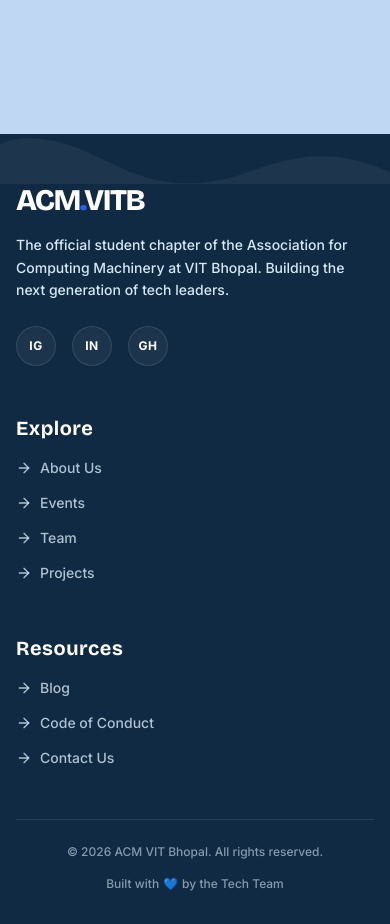
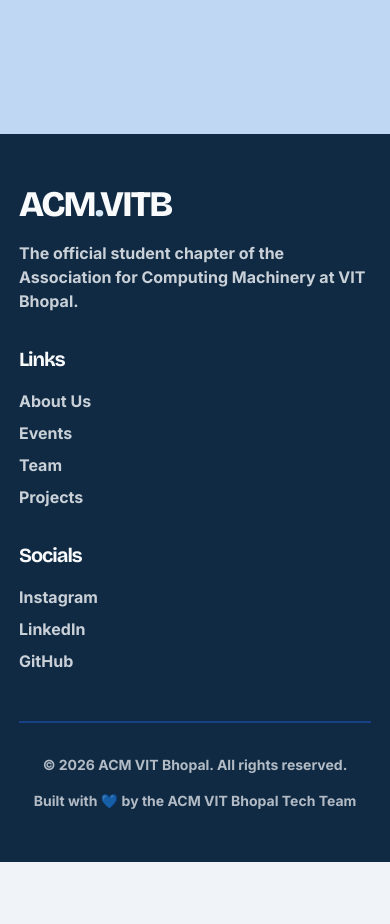
Before and after one commit to acm-vitbhopal/website, a Next.js app: page / in a window 390 px wide. Shown: the part 8240-9164 px from the top of the page. After the commit the page ends 9102 px from the top, so only its background shows below. Built offline with nearby package versions, Linux system fonts and the light colour scheme.

Commit message:
feat: edited footer for mobile responsiveness

```diff
--- a/src/components/layout/Footer.jsx
+++ b/src/components/layout/Footer.jsx
@@ -1,63 +1,44 @@
 import Link from "next/link";
-import { ArrowRight } from "lucide-react";
 
 export function Footer() {
+  const year = new Date().getFullYear();
+
   return (
-    <footer className="mt-auto bg-brand-navy text-white overflow-hidden relative">
-      {/* Decorative Wave Overlay - Reduced Height */}
-      <div className="absolute top-0 left-0 w-full overflow-hidden leading-none rotate-180 opacity-5">
-        <svg className="relative block w-full h-[50px] md:h-[70px]" data-name="Layer 1" xmlns="http://www.w3.org/2000/svg" viewBox="0 0 1200 120" preserveAspectRatio="none">
-          <path d="M321.39,56.44c58-10.79,114.16-30.13,172-41.86,82.39-16.72,168.19-17.73,250.45-.39C823.78,31,906.67,72,985.66,92.83c70.05,18.48,146.53,26.09,214.34,3V0H0V27.35A600.21,600.21,0,0,0,321.39,56.44Z" fill="#ffffff"></path>
-        </svg>
-      </div>
-
-      <div className="container mx-auto px-4 pt-12 pb-8 md:pt-16 md:pb-8 relative z-10">
-        <div className="grid grid-cols-1 md:grid-cols-4 gap-12 lg:gap-8">
-
+    <footer className="mt-auto brutal-border border-x-0 border-b-0 bg-brand-navy text-brand-off-white">
+      <div className="container mx-auto px-4 py-12 md:py-16">
+        <div className="grid grid-cols-1 md:grid-cols-4 gap-8">
           <div className="md:col-span-2">
-            <Link href="/" className="font-space-grotesk text-3xl lg:text-4xl font-black tracking-tighter block mb-4 text-white">
-              ACM<span className="text-brand-blue">.</span>VITB
+            <Link href="/" className="font-space-grotesk text-4xl font-black tracking-tighter block mb-4">
+              ACM<span className="text-brand-light-blue">.</span>VITB
             </Link>
-            <p className="font-medium font-inter text-brand-light-blue max-w-sm mb-6 leading-relaxed text-sm md:text-base">
-              The official student chapter of the Association for Computing Machinery at VIT Bhopal. Building the next generation of tech leaders.
+            <p className="font-bold max-w-sm text-brand-off-white/80">
+              The official student chapter of the Association for Computing Machinery at VIT Bhopal.
             </p>
-            <div className="flex gap-4">
-              <a href="#" className="flex items-center justify-center w-10 h-10 bg-white/5 hover:bg-brand-blue rounded-full transition-colors border-[1px] border-white/10 font-bold text-xs tracking-wider">
-                IG
-              </a>
-              <a href="#" className="flex items-center justify-center w-10 h-10 bg-white/5 hover:bg-brand-blue rounded-full transition-colors border-[1px] border-white/10 font-bold text-xs tracking-wider">
-                IN
-              </a>
-              <a href="#" className="flex items-center justify-center w-10 h-10 bg-white/5 hover:bg-brand-blue rounded-full transition-colors border-[1px] border-white/10 font-bold text-xs tracking-wider">
-                GH
-              </a>
-            </div>
           </div>
 
           <div>
-            <h3 className="font-space-grotesk font-bold text-xl mb-4 text-white tracking-wide">Explore</h3>
-            <ul className="space-y-3 font-medium font-inter text-brand-light-blue/80 text-sm md:text-base">
-              <li><Link href="/about" className="hover:text-brand-blue hover:translate-x-1 inline-flex items-center transition-all"><ArrowRight className="w-4 h-4 mr-2" /> About Us</Link></li>
-              <li><Link href="/events" className="hover:text-brand-blue hover:translate-x-1 inline-flex items-center transition-all"><ArrowRight className="w-4 h-4 mr-2" /> Events</Link></li>
-              <li><Link href="/team" className="hover:text-brand-blue hover:translate-x-1 inline-flex items-center transition-all"><ArrowRight className="w-4 h-4 mr-2" /> Team</Link></li>
-              <li><Link href="/projects" className="hover:text-brand-blue hover:translate-x-1 inline-flex items-center transition-all"><ArrowRight className="w-4 h-4 mr-2" /> Projects</Link></li>
+            <h3 className="font-space-grotesk font-bold text-xl mb-4">Links</h3>
+            <ul className="space-y-2 font-bold">
+              <li><Link href="/about" className="hover:underline underline-offset-4 text-brand-off-white/80 hover:text-brand-light-blue">About Us</Link></li>
+              <li><Link href="/events" className="hover:underline underline-offset-4 text-brand-off-white/80 hover:text-brand-light-blue">Events</Link></li>
+              <li><Link href="/team" className="hover:underline underline-offset-4 text-brand-off-white/80 hover:text-brand-light-blue">Team</Link></li>
+              <li><Link href="/projects" className="hover:underline underline-offset-4 text-brand-off-white/80 hover:text-brand-light-blue">Projects</Link></li>
             </ul>
           </div>
 
           <div>
-            <h3 className="font-space-grotesk font-bold text-xl mb-4 text-white tracking-wide">Resources</h3>
-            <ul className="space-y-3 font-medium font-inter text-brand-light-blue/80 text-sm md:text-base">
-              <li><a href="#" className="hover:text-brand-blue hover:translate-x-1 inline-flex items-center transition-all"><ArrowRight className="w-4 h-4 mr-2" /> Blog</a></li>
-              <li><a href="#" className="hover:text-brand-blue hover:translate-x-1 inline-flex items-center transition-all"><ArrowRight className="w-4 h-4 mr-2" /> Code of Conduct</a></li>
-              <li><a href="#" className="hover:text-brand-blue hover:translate-x-1 inline-flex items-center transition-all"><ArrowRight className="w-4 h-4 mr-2" /> Contact Us</a></li>
+            <h3 className="font-space-grotesk font-bold text-xl mb-4">Socials</h3>
+            <ul className="space-y-2 font-bold">
+              <li><a href="https://instagram.com/acmvitbhopal" target="_blank" rel="noopener noreferrer" className="hover:underline underline-offset-4 text-brand-off-white/80 hover:text-brand-light-blue">Instagram</a></li>
+              <li><a href="https://linkedin.com/company/acmvitbhopal" target="_blank" rel="noopener noreferrer" className="hover:underline underline-offset-4 text-brand-off-white/80 hover:text-brand-light-blue">LinkedIn</a></li>
+              <li><a href="https://github.com/acm-vitbhopal" target="_blank" rel="noopener noreferrer" className="hover:underline underline-offset-4 text-brand-off-white/80 hover:text-brand-light-blue">GitHub</a></li>
             </ul>
           </div>
-
         </div>
 
-        <div className="mt-12 pt-6 border-t-[1px] border-white/10 flex flex-col md:flex-row justify-between items-center gap-4 font-medium font-inter text-xs md:text-sm text-brand-light-blue/60">
-          <p>© {new Date().getFullYear()} ACM VIT Bhopal. All rights reserved.</p>
-          <p className="flex items-center gap-1">Built with <span className="text-brand-blue">💙</span> by the Tech Team</p>
+        <div className="mt-12 pt-8 border-t-2 border-brand-blue/40 flex flex-col md:flex-row justify-between items-center gap-4 font-bold text-sm text-brand-off-white/70">
+          <p>© {year} ACM VIT Bhopal. All rights reserved.</p>
+          <p>Built with 💙 by the ACM VIT Bhopal Tech Team</p>
         </div>
       </div>
     </footer>
```
